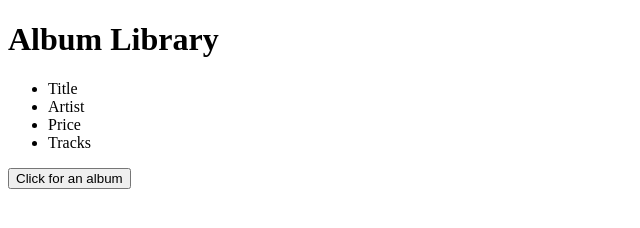
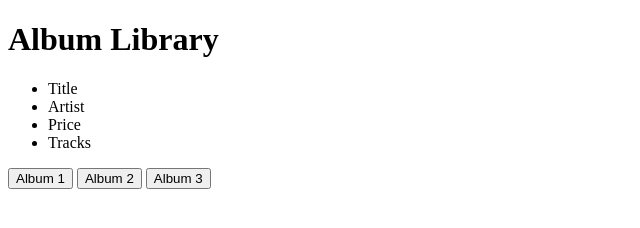
Before and after one commit to fuzzyJess/Team-1-project, a website: page index.html in a window 1280 px wide. Shown: the whole page, without its empty margins (0-640 px from the left). Drawn offline with Linux system fonts and the light colour scheme.

Commit message:
first 3 albums

```diff
--- a/index.html
+++ b/index.html
@@ -13,10 +13,12 @@
         <li id="albumPrice">Price</li>
         <li id="albumTracks">Tracks</li>
     </ul>
-    <button onclick= "getAlbums()">Click for an album</button>
+    <button onclick= "getAlbums(1)">Album 1</button>
+    <button onclick= "getAlbums(2)">Album 2</button>
+    <button onclick= "getAlbums(3)">Album 3</button>
     <script>
-        async function getAlbums(){
-            let dataResponse = await fetch('http://localhost:8081/albums/1');
+        async function getAlbums(number){
+            let dataResponse = await fetch('http://localhost:8081/albums/'+`${number}`);
             let album = await dataResponse.json();
             //let albums = [{"id":1,"title":"Gold","artist":"Abba","price":12.99,"tracks":12},{"id":3,"title":"Money for Nothing","artist":"Dire Straits","price":7.99,"tracks":13},{"id":4,"title":"True","artist":"Spandau Ballet","price":5.99,"tracks":10},{"id":5,"title":"Justin","artist":"Justin Bieber","price":4.99,"tracks":10},{"id":2,"title":"Californication","artist":"Red Hot Chilli Peppers","price":12.99,"tracks":10},{"title":"Whitney","artist":"Whitney Houston","price":"12","tracks":"23"},{"title":"Best of Elton John","artist":"Elton John","price":"12","tracks":"15"}];
             //let album = {"id":1,"title":"Gold","artist":"Abba","price":12.99,"tracks":12};
```
